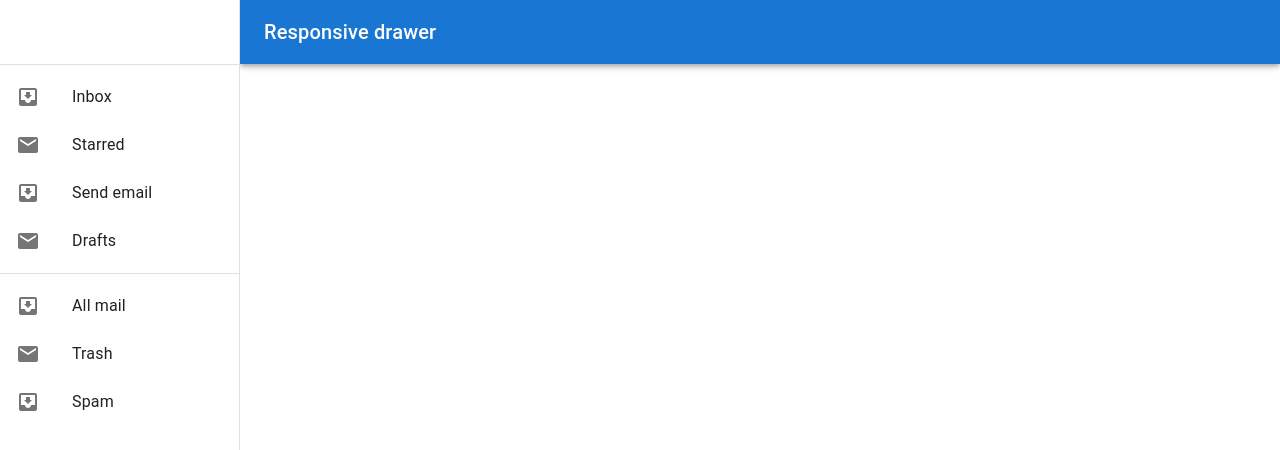
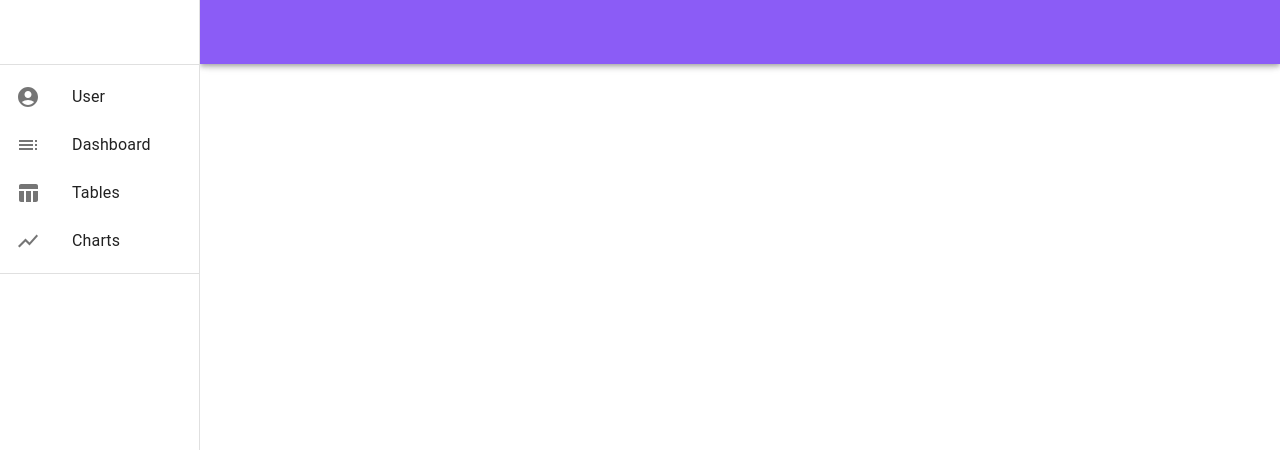
Before and after one commit to kev-rod43/byo-db, a React (Vite) app in the folder client/: page / in a window 1280 px wide. Shown: the top 450 px of the page. Built offline with nearby package versions, Linux system fonts and the light colour scheme.

Commit message:
update nav side-bar

```diff
--- a/client/src/components/layout/NavDrawer.jsx
+++ b/client/src/components/layout/NavDrawer.jsx
@@ -16,8 +16,12 @@ import MailIcon from '@mui/icons-material/Mail';
 import MenuIcon from '@mui/icons-material/Menu';
 import Toolbar from '@mui/material/Toolbar';
 import Typography from '@mui/material/Typography';
-
-const drawerWidth = 240;
+import ShowChartIcon from '@mui/icons-material/ShowChart';
+import TocIcon from '@mui/icons-material/Toc';
+import AccountCircleIcon from '@mui/icons-material/AccountCircle';
+import HomeIcon from '@mui/icons-material/Home'; // Assuming HomeIcon is for "User"
+import TableChartIcon from '@mui/icons-material/TableChart'; // Assuming TableChartIcon is for "Tables"
+const drawerWidth = 200;
 
 function NavDrawer(props) {
   const { window } = props;
@@ -39,16 +43,33 @@ function NavDrawer(props) {
     }
   };
 
+  const selectIcon = (index) => {
+    switch (index) {
+      case 0:
+        return <AccountCircleIcon />;
+      case 1:
+        return <TocIcon />;
+      case 2:
+        return <TableChartIcon />;
+      case 3:
+        return <ShowChartIcon />;
+      default:
+        return <MailIcon />;
+    }
+  };
+
   const drawer = (
     <div>
       <Toolbar />
-      <Divider />
+      <Divider  sx={{
+    color: 'success.main',
+  }}/>
       <List>
-        {['Inbox', 'Starred', 'Send email', 'Drafts'].map((text, index) => (
+        {['User', 'Dashboard', 'Tables', 'Charts'].map((text, index) => (
           <ListItem key={text} disablePadding>
             <ListItemButton>
               <ListItemIcon>
-                {index % 2 === 0 ? <InboxIcon /> : <MailIcon />}
+                {selectIcon(index)}
               </ListItemIcon>
               <ListItemText primary={text} />
             </ListItemButton>
@@ -56,32 +77,15 @@ function NavDrawer(props) {
         ))}
       </List>
       <Divider />
-      <List>
-        {['All mail', 'Trash', 'Spam'].map((text, index) => (
-          <ListItem key={text} disablePadding>
-            <ListItemButton>
-              <ListItemIcon>
-                {index % 2 === 0 ? <InboxIcon /> : <MailIcon />}
-              </ListItemIcon>
-              <ListItemText primary={text} />
-            </ListItemButton>
-          </ListItem>
-        ))}
-      </List>
     </div>
   );
 
+  const container = window !== undefined ? () => window().document.body : undefined;
 
   return (
     <Box sx={{ display: 'flex' }}>
       <CssBaseline />
-      <AppBar
-        position="fixed"
-        sx={{
-          width: { sm: `calc(100% - ${drawerWidth}px)` },
-          ml: { sm: `${drawerWidth}px` },
-        }}
-      >
+      <AppBar position="fixed" sx={{ width: { sm: `calc(100% - ${drawerWidth}px)` }, ml: { sm: `${drawerWidth}px` } }}>
         <Toolbar>
           <IconButton
             color="inherit"
@@ -93,21 +97,19 @@ function NavDrawer(props) {
             <MenuIcon />
           </IconButton>
           <Typography variant="h6" noWrap component="div">
-            Responsive drawer
+
           </Typography>
         </Toolbar>
       </AppBar>
       <Box
         component="nav"
         sx={{ width: { sm: drawerWidth }, flexShrink: { sm: 0 } }}
-        aria-label="mailbox folders"
+        aria-label="dashboard"
       >
-        {/* The implementation can be swapped with js to avoid SEO duplication of links. */}
         <Drawer
-
+          container={container}
           variant="temporary"
           open={mobileOpen}
-          onTransitionEnd={handleDrawerTransitionEnd}
           onClose={handleDrawerClose}
           ModalProps={{
             keepMounted: true, // Better open performance on mobile.
@@ -130,15 +132,12 @@ function NavDrawer(props) {
           {drawer}
         </Drawer>
       </Box>
-      <Box
-        component="main"
-        sx={{ flexGrow: 1, p: 3, width: { sm: `calc(100% - ${drawerWidth}px)` } }}
-      >
-        <Toolbar />
-      </Box>
     </Box>
   );
 }
 
+NavDrawer.propTypes = {
+  window: PropTypes.func,
+};
 
-export default NavDrawer;
+export default NavDrawer
--- a/client/src/theme.js
+++ b/client/src/theme.js
@@ -4,72 +4,72 @@ import { createTheme  } from '@mui/material/styles';
 
 
 const theme = createTheme({
-  "colorSchemes": {
-    "light": {
-      "palette": {
-        "primary": {
-          "50": "#f5f3ff",
-          "100": "#ede9fe",
-          "200": "#ddd6fe",
-          "300": "#c4b5fd",
-          "400": "#a78bfa",
-          "500": "#8b5cf6",
-          "600": "#7c3aed",
-          "700": "#6d28d9",
-          "800": "#5b21b6",
-          "900": "#4c1d95"
-        },
-        "danger": {
-          "50": "#fff1f2",
-          "100": "#ffe4e6",
-          "200": "#fecdd3",
-          "300": "#fda4af",
-          "400": "#fb7185",
-          "500": "#f43f5e",
-          "600": "#e11d48",
-          "700": "#be123c",
-          "800": "#9f1239",
-          "900": "#881337"
-        },
-        "success": {
-          "50": "#ecfdf5",
-          "100": "#d1fae5",
-          "200": "#a7f3d0",
-          "300": "#6ee7b7",
-          "400": "#34d399",
-          "500": "#10b981",
-          "600": "#059669",
-          "700": "#047857",
-          "800": "#065f46",
-          "900": "#064e3b"
-        },
-        "warning": {
-          "50": "#fff7ed",
-          "100": "#ffedd5",
-          "200": "#fed7aa",
-          "300": "#fdba74",
-          "400": "#fb923c",
-          "500": "#f97316",
-          "600": "#ea580c",
-          "700": "#c2410c",
-          "800": "#9a3412",
-          "900": "#7c2d12"
-        },
-        "neutral": {
-          "50": "#fafafa",
-          "100": "#f4f4f5",
-          "200": "#e4e4e7",
-          "300": "#d4d4d8",
-          "400": "#a1a1aa",
-          "500": "#71717a",
-          "600": "#52525b",
-          "700": "#3f3f46",
-          "800": "#27272a",
-          "900": "#18181b"
-        }
-      }
-    },
-    "dark": {
+  // "colorSchemes": {
+  //   "light": {
+  //     "palette": {
+  //       "primary": {
+  //         "50": "#f5f3ff",
+  //         "100": "#ede9fe",
+  //         "200": "#ddd6fe",
+  //         "300": "#c4b5fd",
+  //         "400": "#a78bfa",
+  //         "500": "#8b5cf6",
+  //         "600": "#7c3aed",
+  //         "700": "#6d28d9",
+  //         "800": "#5b21b6",
+  //         "900": "#4c1d95"
+  //       },
+  //       "danger": {
+  //         "50": "#fff1f2",
+  //         "100": "#ffe4e6",
+  //         "200": "#fecdd3",
+  //         "300": "#fda4af",
+  //         "400": "#fb7185",
+  //         "500": "#f43f5e",
+  //         "600": "#e11d48",
+  //         "700": "#be123c",
+  //         "800": "#9f1239",
+  //         "900": "#881337"
+  //       },
+  //       "success": {
+  //         "50": "#ecfdf5",
+  //         "100": "#d1fae5",
+  //         "200": "#a7f3d0",
+  //         "300": "#6ee7b7",
+  //         "400": "#34d399",
+  //         "500": "#10b981",
+  //         "600": "#059669",
+  //         "700": "#047857",
+  //         "800": "#065f46",
+  //         "900": "#064e3b"
+  //       },
+  //       "warning": {
+  //         "50": "#fff7ed",
+  //         "100": "#ffedd5",
+  //         "200": "#fed7aa",
+  //         "300": "#fdba74",
+  //         "400": "#fb923c",
+  //         "500": "#f97316",
+  //         "600": "#ea580c",
+  //         "700": "#c2410c",
+  //         "800": "#9a3412",
+  //         "900": "#7c2d12"
+  //       },
+  //       "neutral": {
+  //         "50": "#fafafa",
+  //         "100": "#f4f4f5",
+  //         "200": "#e4e4e7",
+  //         "300": "#d4d4d8",
+  //         "400": "#a1a1aa",
+  //         "500": "#71717a",
+  //         "600": "#52525b",
+  //         "700": "#3f3f46",
+  //         "800": "#27272a",
+  //         "900": "#18181b"
+  //       }
+  //     }
+  //   },
+    // "dark": {
       "palette": {
         "primary": {
           "50": "#f5f3ff",
@@ -132,8 +132,8 @@ const theme = createTheme({
           "900": "#18181b"
         }
       }
-    }
-  }
+  //   }
+  // }
 })
 
 export default theme;
```
Also changed, not shown: client/src/App.jsx (+7 -0 lines).
